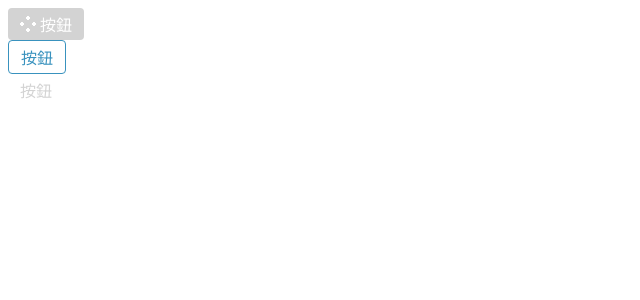
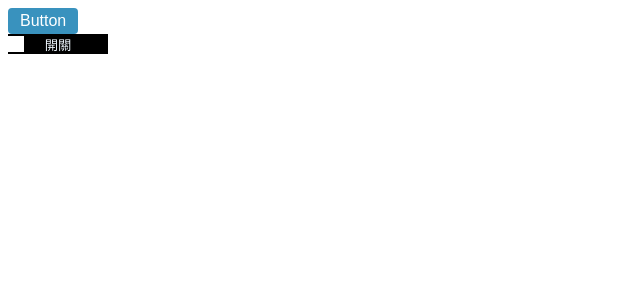
Before and after one commit to penspulse326/custom-react-ui, a React (Vite) app: page / in a window 1280 px wide. Shown: the top 300 px of the page, without its empty margins (0-640 px from the left). Built offline with nearby package versions, Linux system fonts and the light colour scheme.

Commit message:
feat: add Switch files

```diff
--- a/src/App.tsx
+++ b/src/App.tsx
@@ -1,17 +1,13 @@
 import { ThemeProvider } from 'styled-components';
+import defaultTheme from './theme';
+import Switch from './components/Switch';
 import Button from './components/Button';
-import defaultTheme from './theme';
 
 function App() {
   return (
     <ThemeProvider theme={defaultTheme}>
-      <Button variant="contained" themeColor="#cc4646" isLoading>
-        按鈕
-      </Button>
-      <Button variant="outlined">按鈕</Button>
-      <Button variant="text" isDisabled>
-        按鈕
-      </Button>
+      <Button variant="contained">Button</Button>
+      <Switch />
     </ThemeProvider>
   );
 }
--- a/src/components/Button/index.tsx
+++ b/src/components/Button/index.tsx
@@ -1,5 +1,5 @@
 import { useColor } from '../../hooks/useColor';
-import { StyledButton, StyledLoader } from './styled';
+import { StyledButton, Loader } from './styled';
 
 export interface ButtonProps {
   /**
@@ -69,7 +69,7 @@ function Button({
       $color={btnColor}
       {...props}
     >
-      {isLoading && <StyledLoader $variant={variant} $color={btnColor} />}
+      {isLoading && <Loader $variant={variant} $color={btnColor} />}
       {startIcon}
       <span>{children}</span>
       {endIcon}
--- a/src/components/Button/styled.tsx
+++ b/src/components/Button/styled.ts
@@ -68,7 +68,7 @@ export const StyledButton = styled.button<Props>`
   ${({ $variant }) => variants[$variant] || variants.contained}
 `;
 
-export const StyledLoader = styled.span<Props>`
+export const Loader = styled.span<Props>`
   --color: ${({ $variant, $color }) =>
     $variant === 'contained' ? 'white' : $color};
   --bg: no-repeat radial-gradient(farthest-side, var(--color) 92%, #0000);
--- /dev/null
+++ b/src/components/Switch/index.tsx
@@ -0,0 +1,14 @@
+import { Label, StyledButton, Thumb } from './styled';
+
+export interface SwitchProps {}
+
+const Switch = () => {
+  return (
+    <StyledButton>
+      <Thumb />
+      <Label>開關</Label>
+    </StyledButton>
+  );
+};
+
+export default Switch;
--- /dev/null
+++ b/src/components/Switch/styled.ts
@@ -0,0 +1,36 @@
+import styled, { css } from 'styled-components';
+
+export const StyledButton = styled.button`
+  // base styles
+  position: relative;
+
+  display: flex;
+  justify-content: center;
+  align-items: center;
+
+  padding: 4px 12px;
+  width: 100px;
+  height: 20px;
+  border: none;
+  outline: none;
+
+  background-color: black;
+
+  cursor: 'pointer';
+`;
+
+export const Label = styled.div`
+  position: absolute;
+
+  color: aliceblue;
+`;
+
+export const Thumb = styled.div`
+  position: absolute;
+  left: 0;
+
+  width: 16px;
+  height: 16px;
+
+  background-color: #fff;
+`;
```
